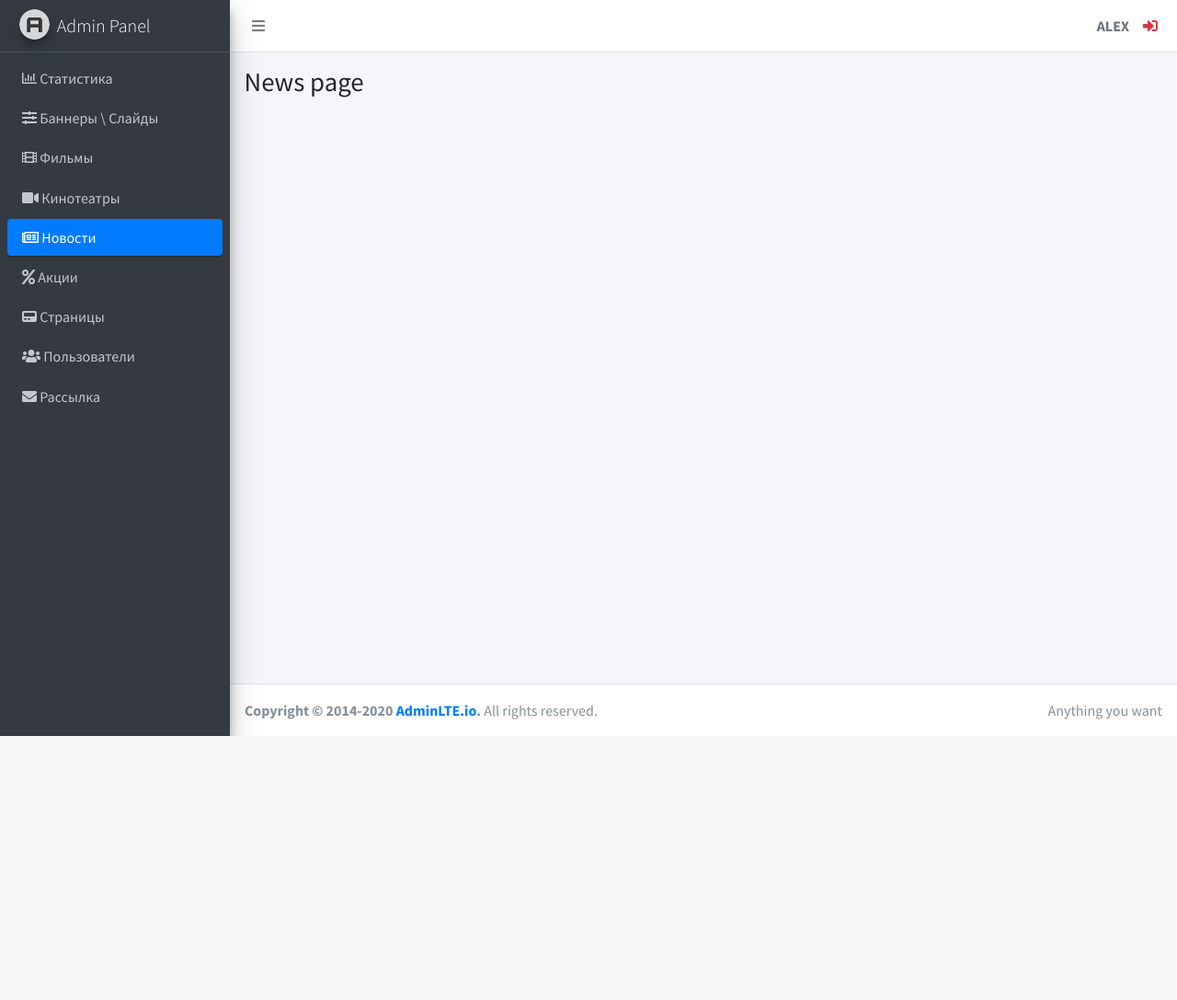
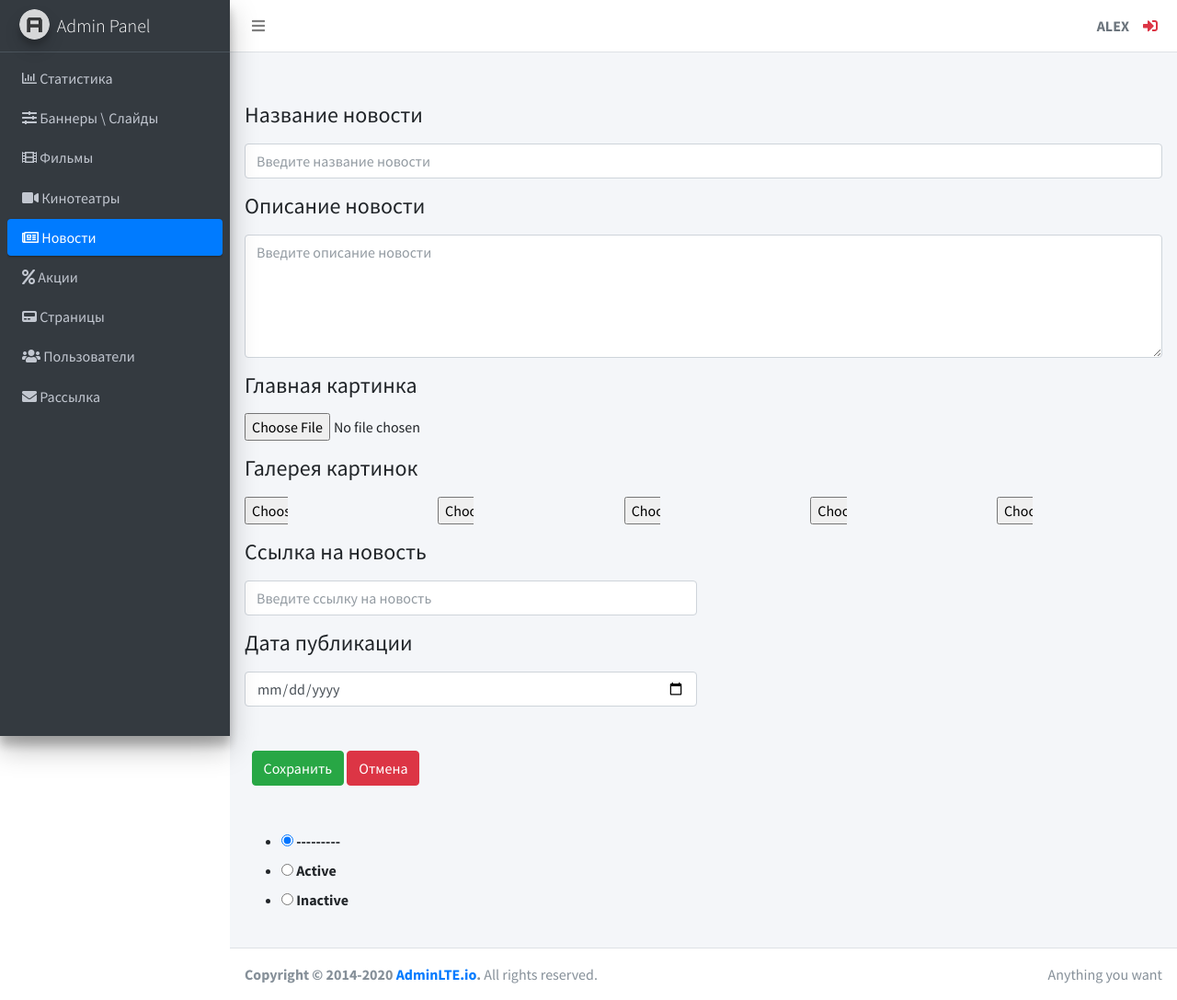
Before and after one commit to alechries/kino-cms, a Django app: page /adminLte/news/page in a window 1280 px wide. Shown: the whole page at 92% size. Before the commit the page ends 800 px from the top, so only its background shows below. Run offline with Django 3.2, Linux system fonts and the light colour scheme; a user stored in the database is signed in; some libraries are stand-ins or nearby versions.

Commit message:
add news form, fix logo, edit news model

```diff
--- a/KinoSite/KinoSite/apps/adminLte/forms.py
+++ b/KinoSite/KinoSite/apps/adminLte/forms.py
@@ -1,6 +1,6 @@
 from . import models
 from django.forms import Form, ModelForm, TextInput, DateInput, FileInput, URLInput, CheckboxInput, Textarea, \
-    EmailField, CharField, PasswordInput, ImageField, URLField, ChoiceField, TimeField, BooleanField
+    EmailField, CharField, PasswordInput, ImageField, URLField, ChoiceField, TimeField, BooleanField, RadioSelect
 from django.contrib.auth.forms import UserCreationForm
 from django.contrib.auth.models import User
 
@@ -114,3 +114,56 @@ class CinemaForm(Form):
                 'class': 'form-control',
                 'placeholder': 'Password',
             }))
+
+
+class NewsForm(ModelForm):
+    class Meta:
+        model = models.News
+
+        fields = ['news_name', 'news_description', 'news_main_image', 'news_image1', 'news_image2', 'news_image3',
+                  'news_image4', 'news_image5', 'news_url', 'news_published_date', 'news_status']
+
+        widgets = {
+            'news_name': TextInput(attrs={
+                'class': 'form-control',
+                'placeholder': 'Введите название новости',
+                'id': 'NewsNameInput',
+            }),
+            'news_description': Textarea(attrs={
+                'class': 'form-control',
+                'id': 'NewsTextInput',
+                'rows': '5',
+                'placeholder': 'Введите описание новости',
+            }),
+            'news_main_image': FileInput(attrs={
+                'class': 'form-control-file',
+                'id': 'NewsMainImage',
+            }),
+            'news_image1': FileInput(attrs={
+                'class': 'form-control-file col-md-3 pl-0'
+            }),
+            'news_image2': FileInput(attrs={
+                'class': 'form-control-file col-md-3'
+            }),
+            'news_image3': FileInput(attrs={
+                'class': 'form-control-file col-md-3'
+            }),
+            'news_image4': FileInput(attrs={
+                'class': 'form-control-file col-md-3'
+            }),
+            'news_image5': FileInput(attrs={
+                'class': 'form-control-file col-md-3'
+            }),
+            'news_url': URLInput(attrs={
+                'class': 'form-control',
+                'placeholder': 'Введите ссылку на новость',
+                'id': 'NewsUrl',
+            }),
+            'news_published_date': DateInput(attrs={
+                'type': "date",
+                'placeholder': "Введите дату публикации",
+                'class': "form-control",
+                'id': "NewsPublishedDate",
+            }),
+            'news_status': RadioSelect
+        }
--- a/KinoSite/KinoSite/apps/adminLte/models.py
+++ b/KinoSite/KinoSite/apps/adminLte/models.py
@@ -66,6 +66,11 @@ class CinemaHall(models.Model):
 
 
 class News(models.Model):
+    STATUS = (
+        ('ON', 'Active'),
+        ('OF', 'Inactive'),
+    )
+
     news_name = models.CharField(max_length=255, verbose_name='Название новости')
     news_description = models.TextField(verbose_name='Описание новости')
     news_main_image = models.ImageField(verbose_name='Логотип новости', upload_to='media/images/news/logo/')
@@ -76,7 +81,16 @@ class News(models.Model):
     news_image5 = models.ImageField(verbose_name='Пятое изображение', upload_to='media/images/news/')
     news_url = models.URLField(verbose_name='Ссылка на видео', null=True)
     news_published_date = models.DateField(verbose_name='Дата публикации новости')
-    news_status = models.BooleanField(verbose_name='Статус новости', default=False)
+    news_status = models.CharField(verbose_name='Выбор статуса', max_length=2, choices=STATUS)
+
+    def __str__(self):
+        return self.news_name
+
+    def get_absolute_image(self):
+        return os.path.join('/media', self.news_main_image.name)
+
+    def get_absolute_url(self):
+        return f'news/list'
 
 
 class Promotion(models.Model):
--- a/KinoSite/KinoSite/apps/adminLte/views.py
+++ b/KinoSite/KinoSite/apps/adminLte/views.py
@@ -3,7 +3,7 @@ from django.http import HttpResponse
 from django.contrib.auth import authenticate, login, logout
 from django.shortcuts import render, redirect, get_object_or_404
 from django.contrib.auth.decorators import login_required
-from .forms import FilmForm, LoginForm
+from .forms import FilmForm, LoginForm, NewsForm
 from . import models, forms
 
 ADMIN_LOGIN_REDIRECT_URL = '/adminLte/account/login'
@@ -122,13 +122,27 @@ def hall_delete(request, pk):
 
 
 @login_required(login_url=ADMIN_LOGIN_REDIRECT_URL)
-def news_list(request):
-    return render(request, 'adminLte/news/news_list.html')
+def news_page(request, pk=None):
+    news = get_object_or_404(models.News, pk=pk) if pk else None
+    form = NewsForm(request.POST or None, request.FILES or None, instance=news or None)
+    if request.method == 'POST' and form.is_valid():
+        form.save()
+        return redirect('admin_news_list')
+    return render(request, 'adminLte/news/news_page.html', {'form': form})
 
 
 @login_required(login_url=ADMIN_LOGIN_REDIRECT_URL)
-def news_page(request):
-    return render(request, 'adminLte/news/news_page.html')
+def news_list(request):
+    news = models.News.objects.all()
+
+    return render(request, 'adminLte/news/news_list.html', {'news': news})
+
+
+@login_required(login_url=ADMIN_LOGIN_REDIRECT_URL)
+def news_delete(request, pk):
+    news = models.News.objects.filter(id=pk)
+    news.delete()
+    return redirect('admin_news_list')
 
 
 @login_required(login_url=ADMIN_LOGIN_REDIRECT_URL)
--- a/KinoSite/KinoSite/templates/adminLte/base.html
+++ b/KinoSite/KinoSite/templates/adminLte/base.html
@@ -76,7 +76,7 @@ scratch. This page gets rid of all links and provides the needed markup only.
   <!-- Main Sidebar Container -->
   <aside class="main-sidebar sidebar-dark-primary elevation-4">
     <!-- Brand Logo -->
-    <a href="#" class="brand-link">
+    <a href="{% url 'admin_index'%}" class="brand-link">
       <img src="{% static 'dist/img/AdminLTELogo.png' %}" alt="AdminLTE Logo" class="brand-image img-circle elevation-3" style="opacity: .8">
       <span class="brand-text font-weight-light">Admin Panel</span>
     </a>
--- a/KinoSite/KinoSite/templates/adminLte/news/news_page.html
+++ b/KinoSite/KinoSite/templates/adminLte/news/news_page.html
@@ -10,7 +10,61 @@
     </li>
 {% endblock %}
 {% block content_title %}
-    <h1 class="m-0">News page</h1>
 {% endblock %}
 {% block main_content %}
+ <div class="features flex-fill">
+        <div class="row m-3">
+            <div class="container">
+
+                <form method="POST" enctype="multipart/form-data">
+                    {% csrf_token %}
+                    <div class="form-group">
+                        <label for="NewsNameInput"><h4>Название новости</h4></label>
+                        {{ form.news_name }}
+                    </div>
+                    <div class="form-group">
+                        <label for="NewsTextInput"><h4>Описание новости</h4></label>
+                        {{ form.news_description }}
+                    </div>
+                    <div class="form-group">
+                        <label for="NewsMainImage"><h4>Главная картинка</h4></label>
+                        {{ form.news_main_image }}
+                    </div>
+                    <label for="NewsGallery"><h4>Галерея картинок</h4></label>
+                        <div class="row" id="NewsGallery">
+                            <div class="col">
+                                {{ form.news_image1 }}
+                            </div>
+                            <div class="col">
+                                 {{ form.news_image2 }}
+                            </div>
+                            <div class="col">
+                                 {{ form.news_image3 }}
+                            </div>
+                            <div class="col">
+                                 {{ form.news_image4 }}
+                            </div>
+                            <div class="col">
+                                 {{ form.news_image5 }}
+                            </div>
+                        </div>
+                    <div class="col-lg-6 my-3 pl-0">
+                        <label for="NewsUrl"><h4>Ссылка на новость</h4></label>
+                        {{ form.news_url }}
+                    </div>
+                    <div class="col-lg-6 my-3 pl-0">
+                        <label for="NewsPublishedDate"><h4>Дата публикации</h4></label>
+                        {{ form.news_published_date }}
+                    </div>
+                    <div class="container my-5">
+                        <button class="btn btn-success" type="submit">Сохранить</button>
+                        <a class="btn btn-danger" href="{% url 'admin_news_list' %}" role="button">Отмена</a>
+                    </div>
+                    <div>
+                        {{ form.news_status }}
+                    </div>
+                </form>
+            </div>
+        </div>
+ </div>
 {% endblock %}
```
Also changed, not shown: KinoSite/KinoSite/templates/adminLte/news/news_list.html (+20 -0 lines), KinoSite/KinoSite/apps/adminLte/migrations/0005_auto_20210125_1653.py (added), KinoSite/KinoSite/media/media/images/news/1614c24e0.jpg (added), KinoSite/KinoSite/media/media/images/news/1614c24e0_5eWXsWD.jpg (added), KinoSite/KinoSite/media/media/images/news/1614c24e0_7ZzIyiI.jpg (added), KinoSite/KinoSite/media/media/images/news/1614c24e0_A4AtnEQ.jpg (added), KinoSite/KinoSite/media/media/images/news/1614c24e0_V5kukok.jpg (added), KinoSite/KinoSite/media/media/images/news/1614c24e0_WNhzlII.jpg (added), KinoSite/KinoSite/media/media/images/news/1614c24e0_dNdSrbh.jpg (added), KinoSite/KinoSite/media/media/images/news/1614c24e0_fbzQ7cR.jpg (added), KinoSite/KinoSite/media/media/images/news/1614c24e0_lebDPCH.jpg (added), KinoSite/KinoSite/media/media/images/news/1614c24e0_sCfdyz4.jpg (added), KinoSite/KinoSite/media/media/images/news/logo/1614c24e0.jpg (added), KinoSite/KinoSite/media/media/images/news/logo/1614c24e0_ZukPRl3.jpg (added), 1 more files.
